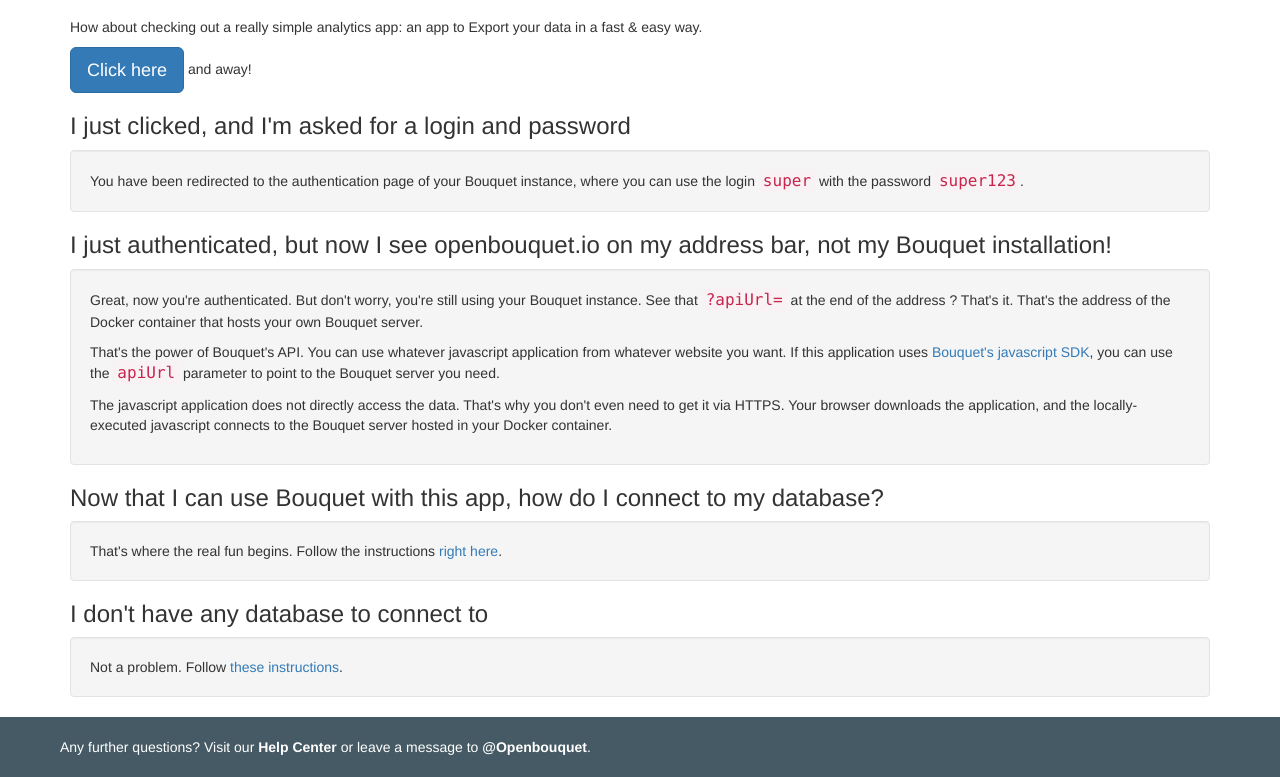
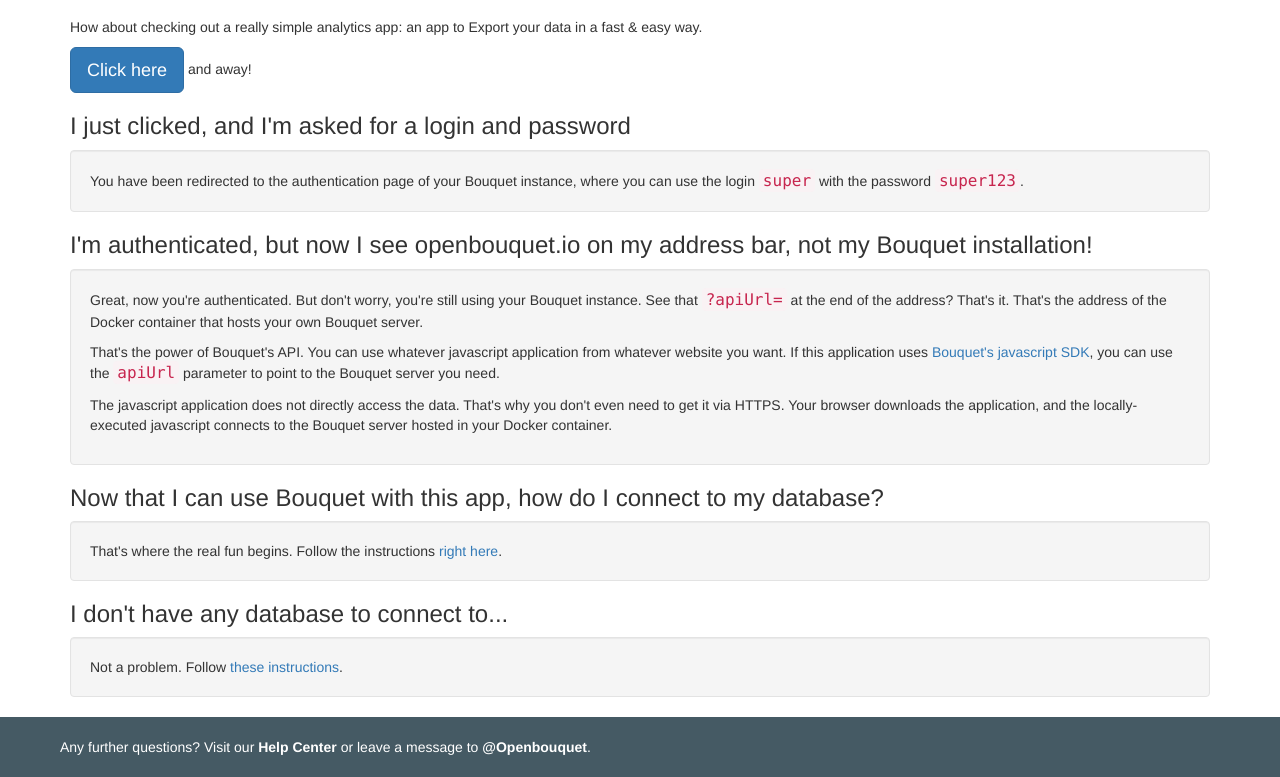
Before and after one commit to ondrocks/bouquet-docker, a plain HTML site: page 01-conf/landing-page/index.html in a window 1280 px wide. Shown: the part 497-1274 px from the top of the page. Drawn offline with Linux system fonts and the light colour scheme.

Commit message:
punctuation

```diff
--- a/01-conf/landing-page/index.html
+++ b/01-conf/landing-page/index.html
@@ -77,7 +77,7 @@
 </div>
 <p></p>
 <div class="page-header">
-<h1>Now what ?</h1>
+<h1>Now what?</h1>
 </div>
 <p>
 How about checking out a really simple analytics app: an app to Export your data in a fast &amp; easy way.</p>
@@ -88,9 +88,9 @@
 <div class="well">You have been redirected to the authentication page of your Bouquet instance, where you can use the login <code>super</code> with the password <code>super123</code>.</div>
 </p>
 
-<h3>I just authenticated, but now I see openbouquet.io on my address bar, not my Bouquet installation!</h3>
+<h3>I'm authenticated, but now I see openbouquet.io on my address bar, not my Bouquet installation!</h3>
 <p>
-<div class="well">Great, now you're authenticated. But don't worry, you're still using your Bouquet instance. See that <code>?apiUrl=</code> at the end of the address ? That's it. That's the address of the Docker container that hosts your own Bouquet server.
+<div class="well">Great, now you're authenticated. But don't worry, you're still using your Bouquet instance. See that <code>?apiUrl=</code> at the end of the address? That's it. That's the address of the Docker container that hosts your own Bouquet server.
 </p>
 <p>
 That's the power of Bouquet's API. You can use whatever javascript application from whatever website you want. If this application uses <a href="https://github.com/squidsolutions/jssdk2">Bouquet's javascript SDK</a>, you can use the <code>apiUrl</code> parameter to point to the Bouquet server you need.
@@ -102,7 +102,7 @@
 <p>
 <div class="well">That's where the real fun begins. Follow the instructions <a href="https://bouquet.zendesk.com/hc/en-us/articles/204891062-About-the-Export-App">right here</a>.</div>
 </p>
-<h3>I don't have any database to connect to</h3>
+<h3>I don't have any database to connect to...</h3>
 <p>
 <div class="well">Not a problem. Follow <a href="https://bouquet.zendesk.com/hc/en-us/articles/204989602-Load-PostgreSQL-Sample-Database-optional-">these instructions</a>.</div>
 </p>
```
